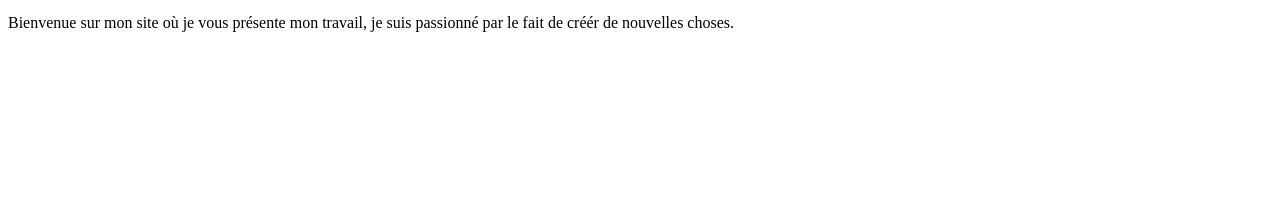
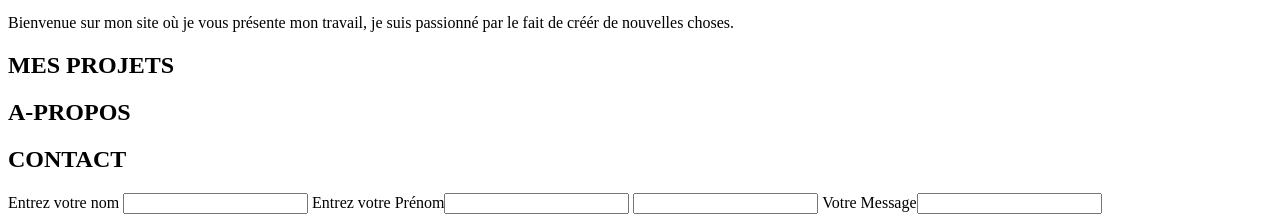
Before and after one commit to djibril29/HTML_PROJECT, a plain HTML site: page index.html in a window 1280 px wide. Shown: the part 598-820 px from the top of the page. Drawn offline with Linux system fonts and the light colour scheme.

Commit message:
maj index.html

```diff
--- a/index.html
+++ b/index.html
@@ -6,6 +6,7 @@
 
     </head>
     <body>
+        <main>
             <h1>Portfolio de <em>EL HADJI DJIBRIL NGOM</em></h1>
             <div>
                 <a href="https://www.facebook.com/profile.php?id=100004475653939">
@@ -21,7 +22,34 @@
 
             <p> Bienvenue sur mon site où je vous présente mon travail, je suis passionné par le fait de créér de nouvelles choses.</p>
             <p></p>
-        <p></p>
+
+            <section>
+                <h2>MES PROJETS</h2>
+
+            </section>
+
+            <section>
+                <h2> A-PROPOS</h2>
+            </section>
+
+            <section>
+                <h2> CONTACT</h2>
+                <form>
+                    <label for="nom">Entrez votre nom <input type="text" id="nom"> </label>
+                    <label for="prénom"> Entrez votre Prénom<input type="text" id="prénom"></label>
+                    <label for="mail"> <input type="email" id="mail"> </label>
+                    <label for="message">Votre Message<input type="textarea" id="message"> </label>
+
+                </form>
+            </section>
+
+            <footer>
+
+            </footer>
+
+
+        </main>
+
 
     </body>
 </html>
```
Lines whose indentation alone changed are shown as unchanged.
